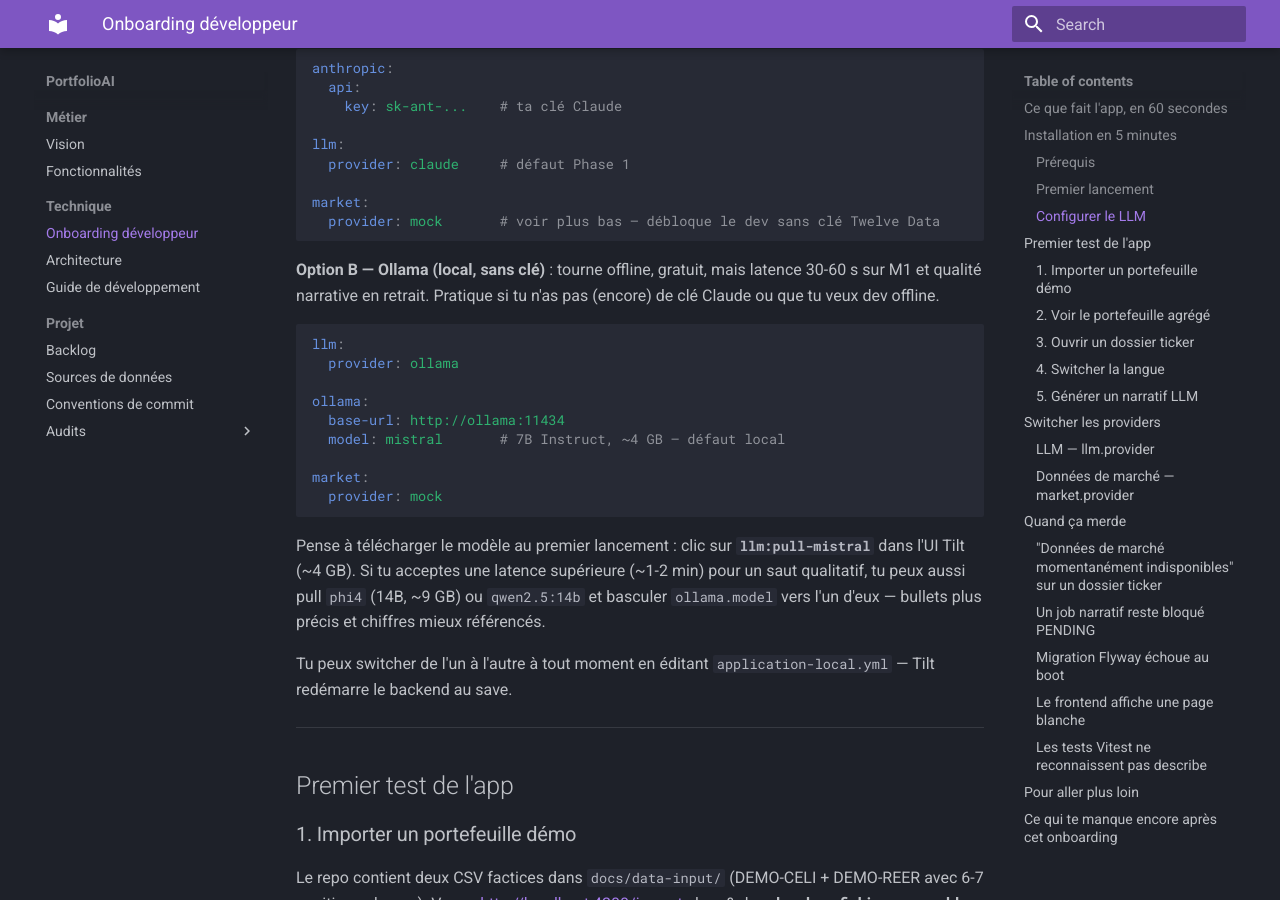
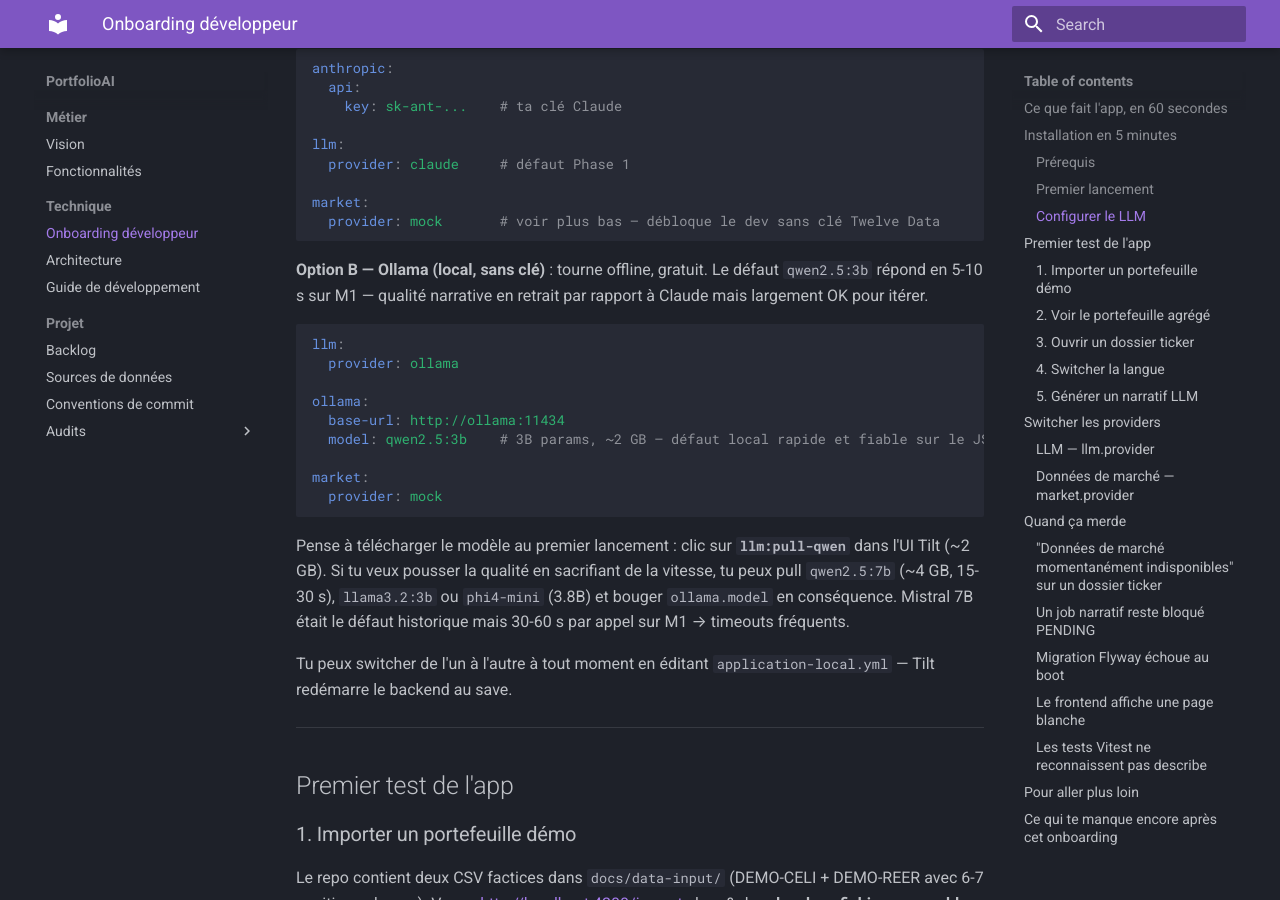
Before and after one commit to jv3n/trade, an MkDocs documentation site: the page built from docs/technique/developper.md, in a window 1280 px wide and 900 px high, scrolled down 1791 px. Built offline with MkDocs 1.6.1 and Material for MkDocs 9.7.7, drawn with Linux system fonts in a browser that asks for light colours; some of the changed text lies outside the part shown.

Commit message:
chore(llm): switch local Ollama default to qwen2.5:3b

````diff
--- a/docs/technique/developper.md
+++ b/docs/technique/developper.md
@@ -63,7 +63,7 @@ market:
   provider: mock       # voir plus bas — débloque le dev sans clé Twelve Data
 ```
 
-**Option B — Ollama (local, sans clé)** : tourne offline, gratuit, mais latence 30-60 s sur M1 et qualité narrative en retrait. Pratique si tu n'as pas (encore) de clé Claude ou que tu veux dev offline.
+**Option B — Ollama (local, sans clé)** : tourne offline, gratuit. Le défaut `qwen2.5:3b` répond en 5-10 s sur M1 — qualité narrative en retrait par rapport à Claude mais largement OK pour itérer.
 
 ```yaml
 llm:
@@ -71,13 +71,13 @@ llm:
 
 ollama:
   base-url: http://ollama:11434
-  model: mistral       # 7B Instruct, ~4 GB — défaut local
+  model: qwen2.5:3b    # 3B params, ~2 GB — défaut local rapide et fiable sur le JSON
 
 market:
   provider: mock
 ```
 
-Pense à télécharger le modèle au premier lancement : clic sur **`llm:pull-mistral`** dans l'UI Tilt (~4 GB). Si tu acceptes une latence supérieure (~1-2 min) pour un saut qualitatif, tu peux aussi pull `phi4` (14B, ~9 GB) ou `qwen2.5:14b` et basculer `ollama.model` vers l'un d'eux — bullets plus précis et chiffres mieux référencés.
+Pense à télécharger le modèle au premier lancement : clic sur **`llm:pull-qwen`** dans l'UI Tilt (~2 GB). Si tu veux pousser la qualité en sacrifiant de la vitesse, tu peux pull `qwen2.5:7b` (~4 GB, 15-30 s), `llama3.2:3b` ou `phi4-mini` (3.8B) et bouger `ollama.model` en conséquence. Mistral 7B était le défaut historique mais 30-60 s par appel sur M1 → timeouts fréquents.
 
 Tu peux switcher de l'un à l'autre à tout moment en éditant `application-local.yml` — Tilt redémarre le backend au save.
 
@@ -126,7 +126,7 @@ Le projet a deux providers configurables, chacun avec une vraie implémentation
 | Valeur | Quand l'utiliser |
 |---|---|
 | `claude` | Défaut Phase 1. Qualité narrative nettement supérieure, latence 1-3 s, requiert une clé `ANTHROPIC_API_KEY`. |
-| `ollama` | Dev offline, sans clé. Modèle `mistral` (7B Instruct, ~4 GB) — défaut local. Latence 30-60 s sur M1. Lance `llm:pull-mistral` dans Tilt pour télécharger. Pour un saut qualitatif (latence ~1-2 min), tu peux pull `phi4` ou `qwen2.5:14b` et bouger `ollama.model`. |
+| `ollama` | Dev offline, sans clé. Défaut local : `qwen2.5:3b` (3B Instruct, ~2 GB), 5-10 s par narratif sur M1, JSON structuré fiable. Lance `llm:pull-qwen` dans Tilt pour télécharger. Pour pousser la qualité au prix de la vitesse : `qwen2.5:7b`, `llama3.2:3b` ou `phi4-mini`. Mistral 7B (ancien défaut) timeout sur M1 — éviter. |
 
 ### Données de marché — `market.provider`
 
````
Also changed, not shown: .claude/CLAUDE.md (+1 -1 lines), docs/metier/fonctionnalites.md (+1 -1 lines), docs/projet/backlog.md (+1 -1 lines), docs/technique/architecture.md (+2 -2 lines), docs/technique/developpement.md (+3 -3 lines), 1 other file.
